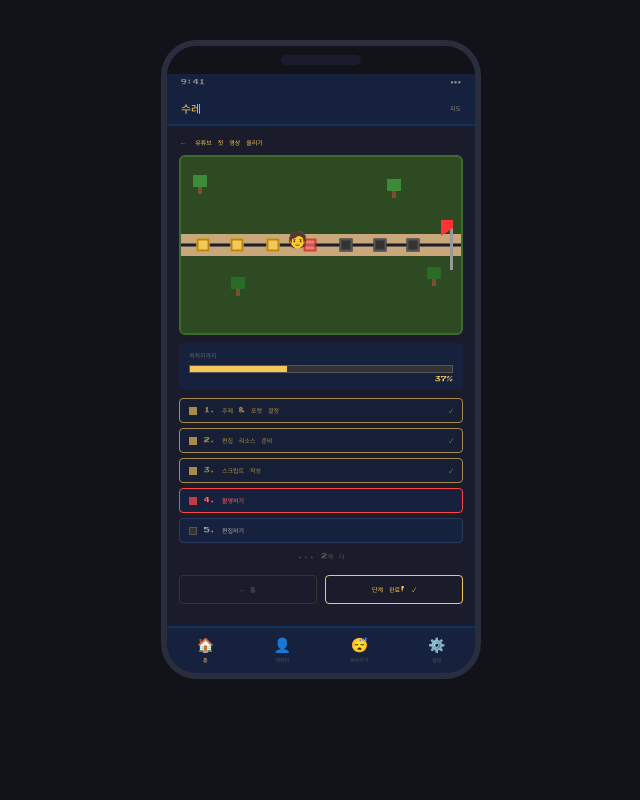
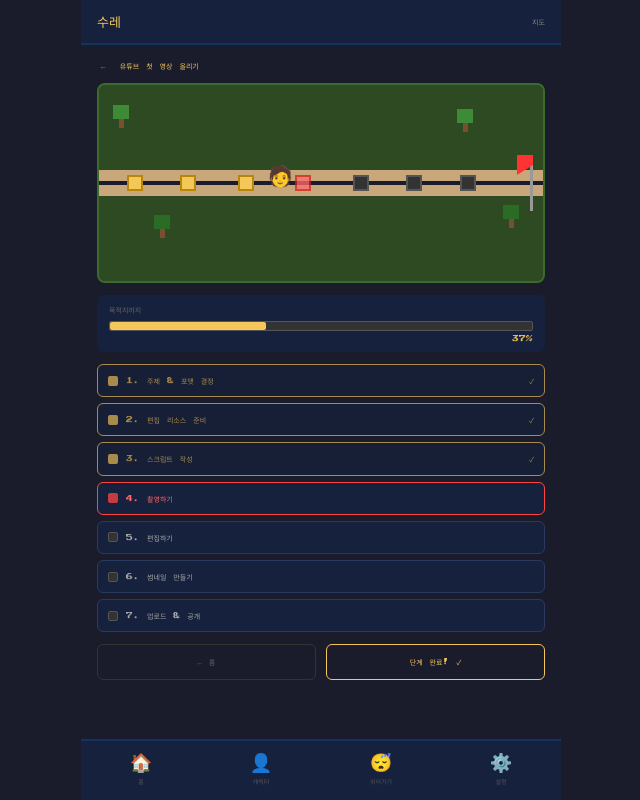
Before and after one commit to hyeznz/sooreh, a plain HTML site: page index.html in a window 1280 px wide. Both pictures are taken after a click on the button "지도 보기 →". Shown: the whole page, without its empty margins (319-959 px from the left). Drawn offline with Linux system fonts and the light colour scheme.

Commit message:
Add files via upload
화면 업그레이드

```diff
--- a/index.html
+++ b/index.html
@@ -2,121 +2,120 @@
 <html lang="ko">
 <head>
 <meta charset="UTF-8">
-<meta name="viewport" content="width=device-width, initial-scale=1.0">
-<title>수레 — 실행 동반자</title>
-<link rel="preconnect" href="https://fonts.googleapis.com">
+<meta name="viewport" content="width=device-width, initial-scale=1.0, maximum-scale=1.0, user-scalable=no">
+<title>수레</title>
 <link href="https://fonts.googleapis.com/css2?family=Press+Start+2P&display=swap" rel="stylesheet">
 <style>
-*{box-sizing:border-box;margin:0;padding:0}
-html,body{height:100%;background:#111318;display:flex;justify-content:center;align-items:flex-start;padding:20px 0;font-family:'Press Start 2P',monospace}
-.phone{width:320px;background:#1a1c2c;border-radius:36px;overflow:hidden;border:6px solid #2a2d3e}
-.notch{height:28px;background:#111318;display:flex;align-items:center;justify-content:center}
-.notch-bar{width:80px;height:10px;background:#1a1c2c;border-radius:10px}
-.statusbar{background:#16213e;padding:4px 14px;display:flex;justify-content:space-between;align-items:center}
-.status-txt{font-size:6px;color:#888}
-.topbar{background:#16213e;padding:10px 14px 8px;border-bottom:2px solid #0f3460;display:flex;align-items:center;justify-content:space-between}
-.app-logo{font-size:11px;color:#f4c75a}
-.tab-label{font-size:6px;color:#888}
-.body{background:#1a1c2c;min-height:500px}
+*{box-sizing:border-box;margin:0;padding:0;-webkit-tap-highlight-color:transparent}
+html,body{height:100%;background:#1a1c2c;font-family:'Press Start 2P',monospace;overflow-x:hidden}
+body{display:flex;flex-direction:column;max-width:480px;margin:0 auto;min-height:100vh}
 
-.home-body{padding:12px}
-.home-greeting{font-size:8px;color:#f4c75a;margin-bottom:2px}
-.home-sub{font-size:6px;color:#555;margin-bottom:12px}
-.today-section{background:#1e0a0a;border:2px solid #ff4444;border-radius:6px;padding:10px;margin-bottom:12px}
-.today-label{font-size:6px;color:#ff6666;margin-bottom:8px}
-.today-card{display:flex;align-items:center;gap:8px}
-.today-icon{font-size:20px;width:28px;text-align:center}
+.topbar{background:#16213e;padding:12px 16px;display:flex;align-items:center;justify-content:space-between;border-bottom:2px solid #0f3460;flex-shrink:0}
+.app-logo{font-size:13px;color:#f4c75a}
+.tab-label{font-size:7px;color:#888}
+
+.body{flex:1;overflow-y:auto;-webkit-overflow-scrolling:touch;background:#1a1c2c}
+
+.home-body{padding:16px}
+.home-greeting{font-size:10px;color:#f4c75a;margin-bottom:4px}
+.home-sub{font-size:7px;color:#555;margin-bottom:16px}
+
+.today-section{background:#1e0a0a;border:2px solid #ff4444;border-radius:8px;padding:12px;margin-bottom:16px}
+.today-label{font-size:7px;color:#ff6666;margin-bottom:10px}
+.today-card{display:flex;align-items:center;gap:10px}
+.today-icon{font-size:24px;width:32px;text-align:center}
 .today-info{flex:1}
-.today-name{font-size:7px;color:#eee;margin-bottom:5px;line-height:1.5}
-.mini-bar{background:#333;height:5px;border:1px solid #555}
-.mini-fill{height:100%;background:#ff4444}
-.mini-steps{font-size:6px;color:#888;margin-top:3px}
-.push-btn{font-size:6px;background:#ff4444;color:#fff;border:none;padding:6px 10px;border-radius:3px;cursor:pointer;margin-top:8px;width:100%;font-family:'Press Start 2P',monospace}
-.section-label{font-size:6px;color:#555;margin-bottom:8px;letter-spacing:1px}
-.wagon-card{background:#16213e;border:1px solid #2a3a5e;border-radius:6px;padding:10px;margin-bottom:8px;cursor:pointer;display:flex;align-items:center;gap:8px}
+.today-name{font-size:8px;color:#eee;margin-bottom:6px;line-height:1.6}
+.mini-bar{background:#333;height:6px;border:1px solid #555;border-radius:2px}
+.mini-fill{height:100%;background:#ff4444;border-radius:2px}
+.mini-steps{font-size:7px;color:#888;margin-top:4px}
+.push-btn{font-size:7px;background:#ff4444;color:#fff;border:none;padding:10px;border-radius:4px;cursor:pointer;margin-top:10px;width:100%;font-family:'Press Start 2P',monospace}
+
+.section-label{font-size:7px;color:#555;margin-bottom:10px;letter-spacing:1px}
+.wagon-card{background:#16213e;border:1px solid #2a3a5e;border-radius:8px;padding:12px;margin-bottom:10px;cursor:pointer;display:flex;align-items:center;gap:10px}
 .wagon-card:active{border-color:#f4c75a}
-.wagon-icon{font-size:18px;width:26px;text-align:center}
+.wagon-icon{font-size:22px;width:30px;text-align:center}
 .wagon-info{flex:1;min-width:0}
-.wagon-name{font-size:6px;color:#ccc;margin-bottom:5px;line-height:1.5;white-space:nowrap;overflow:hidden;text-overflow:ellipsis}
-.wagon-bar{background:#333;height:5px;border:1px solid #444}
-.wagon-fill{height:100%;background:#f4c75a}
-.wagon-steps-txt{font-size:6px;color:#666;margin-top:3px}
-.wagon-arrow{font-size:8px;color:#444}
-.add-btn{width:100%;font-size:7px;background:transparent;border:1px dashed #333;color:#555;padding:10px;border-radius:6px;cursor:pointer;margin-top:4px;font-family:'Press Start 2P',monospace}
+.wagon-name{font-size:7px;color:#ccc;margin-bottom:6px;line-height:1.6;white-space:nowrap;overflow:hidden;text-overflow:ellipsis}
+.wagon-bar{background:#333;height:6px;border:1px solid #444;border-radius:2px}
+.wagon-fill{height:100%;background:#f4c75a;border-radius:2px}
+.wagon-steps-txt{font-size:6px;color:#666;margin-top:4px}
+.wagon-arrow{font-size:12px;color:#444}
+.add-btn{width:100%;font-size:8px;background:transparent;border:1px dashed #333;color:#555;padding:14px;border-radius:8px;cursor:pointer;margin-top:6px;font-family:'Press Start 2P',monospace}
 
-.map-body{background:#1a1c2c}
-.map-header{padding:10px 12px 6px;display:flex;align-items:center;gap:8px}
-.back-btn{font-size:7px;color:#888;background:none;border:none;cursor:pointer;padding:2px;font-family:'Press Start 2P',monospace}
-.map-title{font-size:6px;color:#f4c75a;flex:1;line-height:1.5}
-.map-canvas{background:#2d4a22;margin:0 12px;border-radius:6px;border:2px solid #3d6b2e;position:relative;height:180px;overflow:hidden}
-.px-road{position:absolute;top:50%;transform:translateY(-50%);left:0;right:0;height:22px;background:#c8a87a}
-.px-road-line{position:absolute;top:50%;transform:translateY(-50%);height:3px;background:#1a1c2c;left:0;right:0}
+.map-body{padding:0}
+.map-header{padding:12px 16px 8px;display:flex;align-items:center;gap:10px}
+.back-btn{font-size:8px;color:#888;background:none;border:none;cursor:pointer;padding:4px;font-family:'Press Start 2P',monospace}
+.map-title{font-size:7px;color:#f4c75a;flex:1;line-height:1.6}
+
+.map-canvas{background:#2d4a22;margin:0 16px;border-radius:8px;border:2px solid #3d6b2e;position:relative;height:200px;overflow:hidden}
+.px-road{position:absolute;top:50%;transform:translateY(-50%);left:0;right:0;height:26px;background:#c8a87a}
+.px-road-line{position:absolute;top:50%;transform:translateY(-50%);height:4px;background:#1a1c2c;left:0;right:0}
 .px-tree-top{background:#3d8b37}
-.px-tree-trunk{width:4px;height:7px;background:#7b4f2e;margin:0 auto}
-.flag-wrap{position:absolute;right:8px;top:0;bottom:0;display:flex;align-items:center}
-.flag-pole-div{width:3px;height:50px;background:#999;position:relative}
-.flag-tri-div{position:absolute;top:0;right:0;width:0;height:0;border-top:8px solid #ff3333;border-bottom:8px solid transparent;border-left:12px solid #ff3333}
-.sdot{position:absolute;top:50%;transform:translate(-50%,-50%);width:13px;height:13px}
-.sdot-inner{width:13px;height:13px}
+.px-tree-trunk{width:5px;height:9px;background:#7b4f2e;margin:0 auto}
+.flag-wrap{position:absolute;right:10px;top:0;bottom:0;display:flex;align-items:center}
+.flag-pole-div{width:3px;height:56px;background:#999;position:relative}
+.flag-tri-div{position:absolute;top:0;right:0;width:0;height:0;border-top:10px solid #ff3333;border-bottom:10px solid transparent;border-left:16px solid #ff3333}
+.sdot{position:absolute;top:50%;transform:translate(-50%,-50%);width:16px;height:16px}
+.sdot-inner{width:16px;height:16px}
 .sdot-done{background:#f4c75a;border:2px solid #b8860b}
 .sdot-cur{background:#ff6b6b;border:2px solid #cc2222;animation:blink 0.9s infinite}
 .sdot-fut{background:#333;border:2px solid #555}
-.px-char{position:absolute;top:50%;transform:translateY(-80%);font-size:16px;transition:left 0.5s}
+.px-char{position:absolute;top:50%;transform:translateY(-80%);font-size:20px;transition:left 0.5s}
 .cloud-div{position:absolute;background:#b8d4f0;border-radius:3px}
-.prog-wrap{margin:8px 12px;background:#16213e;border-radius:4px;padding:8px 10px}
-.prog-label{font-size:6px;color:#666;margin-bottom:5px}
-.prog-track{background:#333;height:8px;border:1px solid #555}
-.prog-fill{height:100%;background:#f4c75a;transition:width 0.5s}
-.prog-pct{font-size:6px;color:#f4c75a;text-align:right;margin-top:3px}
-.step-list-m{margin:8px 12px;display:flex;flex-direction:column;gap:5px}
-.step-item-m{background:#16213e;border:1px solid #2a3a5e;border-radius:4px;padding:7px 9px;display:flex;align-items:center;gap:7px}
+
+.prog-wrap{margin:12px 16px;background:#16213e;border-radius:6px;padding:10px 12px}
+.prog-label{font-size:7px;color:#666;margin-bottom:6px}
+.prog-track{background:#333;height:10px;border:1px solid #555;border-radius:2px}
+.prog-fill{height:100%;background:#f4c75a;transition:width 0.5s;border-radius:2px}
+.prog-pct{font-size:7px;color:#f4c75a;text-align:right;margin-top:4px}
+
+.step-list-m{margin:0 16px 8px;display:flex;flex-direction:column;gap:6px}
+.step-item-m{background:#16213e;border:1px solid #2a3a5e;border-radius:6px;padding:10px;display:flex;align-items:center;gap:8px}
 .step-item-m.done-m{border-color:#f4c75a;opacity:0.65}
 .step-item-m.cur-m{border-color:#ff4444}
-.step-dot-m{width:8px;height:8px;flex-shrink:0}
+.step-dot-m{width:10px;height:10px;flex-shrink:0;border-radius:2px}
 .step-dot-m.done-m{background:#f4c75a}
 .step-dot-m.cur-m{background:#ff4444;animation:blink 0.9s infinite}
 .step-dot-m.fut-m{background:#333;border:1px solid #555}
-.step-text-m{font-size:6px;color:#aaa;line-height:1.5;flex:1}
+.step-text-m{font-size:7px;color:#aaa;line-height:1.6;flex:1}
 .step-item-m.done-m .step-text-m{color:#f4c75a}
 .step-item-m.cur-m .step-text-m{color:#ff6666}
-.check-m{font-size:6px;color:#f4c75a}
-.action-row{display:flex;gap:8px;margin:10px 12px 12px}
-.act-btn{flex:1;font-size:6px;padding:9px 4px;background:transparent;border:1px solid #333;color:#666;border-radius:4px;cursor:pointer;font-family:'Press Start 2P',monospace}
+.check-m{font-size:7px;color:#f4c75a}
+
+.action-row{display:flex;gap:10px;margin:12px 16px 16px}
+.act-btn{flex:1;font-size:7px;padding:12px 4px;background:transparent;border:1px solid #333;color:#666;border-radius:6px;cursor:pointer;font-family:'Press Start 2P',monospace}
 .act-btn.primary{border-color:#f4c75a;color:#f4c75a}
 .act-btn.primary:active{background:#f4c75a;color:#1a1c2c}
 
-.char-body{padding:12px}
-.char-title-m{font-size:8px;color:#f4c75a;text-align:center;margin-bottom:12px}
-.char-grid-m{display:grid;grid-template-columns:repeat(4,1fr);gap:6px;margin-bottom:12px}
-.char-card-m{background:#16213e;border:1px solid #2a3a5e;border-radius:4px;padding:6px 4px;text-align:center;cursor:pointer}
+.char-body{padding:16px}
+.char-title-m{font-size:10px;color:#f4c75a;text-align:center;margin-bottom:16px}
+.char-grid-m{display:grid;grid-template-columns:repeat(4,1fr);gap:8px;margin-bottom:16px}
+.char-card-m{background:#16213e;border:1px solid #2a3a5e;border-radius:6px;padding:10px 4px;text-align:center;cursor:pointer}
 .char-card-m.sel{border-color:#f4c75a}
-.char-emoji-m{font-size:18px;display:block;margin-bottom:3px}
-.char-name-m{font-size:5px;color:#666}
+.char-emoji-m{font-size:22px;display:block;margin-bottom:4px}
+.char-name-m{font-size:6px;color:#666}
 .char-card-m.sel .char-name-m{color:#f4c75a}
-.char-action-row{display:flex;gap:8px}
+.char-action-row{display:flex;gap:10px}
 
-.navbar{background:#16213e;border-top:2px solid #0f3460;display:flex;justify-content:space-around;padding:8px 0 10px}
-.nav-item{display:flex;flex-direction:column;align-items:center;gap:3px;cursor:pointer}
-.nav-icon{font-size:14px}
-.nav-label{font-size:5px;color:#555}
+.navbar{background:#16213e;border-top:2px solid #0f3460;display:flex;justify-content:space-around;padding:10px 0 14px;flex-shrink:0}
+.nav-item{display:flex;flex-direction:column;align-items:center;gap:4px;cursor:pointer;padding:0 8px}
+.nav-icon{font-size:18px}
+.nav-label{font-size:6px;color:#555}
 .nav-item.active .nav-label{color:#f4c75a}
 
 @keyframes blink{0%,100%{opacity:1}50%{opacity:0.3}}
 </style>
 </head>
 <body>
-<div class="phone">
-  <div class="notch"><div class="notch-bar"></div></div>
-  <div class="statusbar">
-    <span class="status-txt">9:41</span>
-    <span class="status-txt">●●●</span>
-  </div>
+
 <div class="topbar">
   <div class="app-logo">수레</div>
   <div class="tab-label" id="tab-lbl">홈</div>
 </div>
 
 <div class="body">
+
   <div id="v-home" class="home-body">
     <div class="home-greeting">안녕하세요!</div>
     <div class="home-sub">오늘도 한 걸음씩</div>
@@ -166,32 +165,32 @@ html,body{height:100%;background:#111318;display:flex;justify-content:center;ali
   <div id="v-map" style="display:none" class="map-body">
     <div class="map-header">
       <button class="back-btn" onclick="goHome()">←</button>
-        <div class="map-title" id="map-ttl">유튜브 첫 영상 올리기</div>
+      <div class="map-title" id="map-ttl"></div>
     </div>
     <div class="map-canvas">
-        <div class="cloud-div" style="width:40px;height:12px;top:12px;left:30px;opacity:0.6"></div>
-        <div class="cloud-div" style="width:28px;height:9px;top:16px;left:62px;opacity:0.4"></div>
-        <div class="cloud-div" style="width:50px;height:14px;top:10px;right:50px;opacity:0.7"></div>
+      <div class="cloud-div" style="width:50px;height:14px;top:14px;left:30px;opacity:0.6"></div>
+      <div class="cloud-div" style="width:34px;height:10px;top:20px;left:72px;opacity:0.4"></div>
+      <div class="cloud-div" style="width:60px;height:16px;top:12px;right:60px;opacity:0.7"></div>
       <div style="position:absolute;inset:0;background:#2d4a22"></div>
-        <div style="position:absolute;top:18px;left:12px"><div class="px-tree-top" style="width:14px;height:12px"></div><div class="px-tree-trunk"></div></div>
-        <div style="position:absolute;top:120px;left:50px"><div class="px-tree-top" style="width:14px;height:12px;background:#2a6b25"></div><div class="px-tree-trunk"></div></div>
-        <div style="position:absolute;top:22px;right:60px"><div class="px-tree-top" style="width:14px;height:12px"></div><div class="px-tree-trunk"></div></div>
-        <div style="position:absolute;top:110px;right:20px"><div class="px-tree-top" style="width:14px;height:12px;background:#2a6b25"></div><div class="px-tree-trunk"></div></div>
+      <div style="position:absolute;top:20px;left:14px"><div class="px-tree-top" style="width:16px;height:14px"></div><div class="px-tree-trunk"></div></div>
+      <div style="position:absolute;top:130px;left:55px"><div class="px-tree-top" style="width:16px;height:14px;background:#2a6b25"></div><div class="px-tree-trunk"></div></div>
+      <div style="position:absolute;top:24px;right:70px"><div class="px-tree-top" style="width:16px;height:14px"></div><div class="px-tree-trunk"></div></div>
+      <div style="position:absolute;top:120px;right:24px"><div class="px-tree-top" style="width:16px;height:14px;background:#2a6b25"></div><div class="px-tree-trunk"></div></div>
       <div class="px-road"><div class="px-road-line"></div></div>
       <div class="flag-wrap"><div class="flag-pole-div"><div class="flag-tri-div"></div></div></div>
-        <div class="sdot" style="left:8%"><div class="sdot-inner sdot-done" id="d0"></div></div>
-        <div class="sdot" style="left:20%"><div class="sdot-inner sdot-done" id="d1"></div></div>
-        <div class="sdot" style="left:33%"><div class="sdot-inner sdot-done" id="d2"></div></div>
-        <div class="sdot" style="left:46%"><div class="sdot-inner sdot-cur" id="d3"></div></div>
-        <div class="sdot" style="left:59%"><div class="sdot-inner sdot-fut" id="d4"></div></div>
-        <div class="sdot" style="left:71%"><div class="sdot-inner sdot-fut" id="d5"></div></div>
-        <div class="sdot" style="left:83%"><div class="sdot-inner sdot-fut" id="d6"></div></div>
+      <div class="sdot" style="left:8%"><div class="sdot-inner" id="d0"></div></div>
+      <div class="sdot" style="left:20%"><div class="sdot-inner" id="d1"></div></div>
+      <div class="sdot" style="left:33%"><div class="sdot-inner" id="d2"></div></div>
+      <div class="sdot" style="left:46%"><div class="sdot-inner" id="d3"></div></div>
+      <div class="sdot" style="left:59%"><div class="sdot-inner" id="d4"></div></div>
+      <div class="sdot" style="left:71%"><div class="sdot-inner" id="d5"></div></div>
+      <div class="sdot" style="left:83%"><div class="sdot-inner" id="d6"></div></div>
       <div class="px-char" id="px-char" style="left:38%">🧑</div>
     </div>
     <div class="prog-wrap">
       <div class="prog-label">목적지까지</div>
-        <div class="prog-track"><div class="prog-fill" id="pg-fill" style="width:37%"></div></div>
-        <div class="prog-pct" id="pg-pct">37%</div>
+      <div class="prog-track"><div class="prog-fill" id="pg-fill"></div></div>
+      <div class="prog-pct" id="pg-pct"></div>
     </div>
     <div class="step-list-m" id="step-list-m"></div>
     <div class="action-row">
@@ -217,14 +216,15 @@ html,body{height:100%;background:#111318;display:flex;justify-content:center;ali
       <button class="act-btn primary" onclick="goHome()">선택 완료!</button>
     </div>
   </div>
+
 </div>
 
 <div class="navbar">
-    <div class="nav-item active" onclick="goHome()">
+  <div class="nav-item active" id="nav-home" onclick="goHome()">
     <div class="nav-icon">🏠</div>
     <div class="nav-label">홈</div>
   </div>
-    <div class="nav-item" onclick="openChar()">
+  <div class="nav-item" id="nav-char" onclick="openChar()">
     <div class="nav-icon">👤</div>
     <div class="nav-label">캐릭터</div>
   </div>
@@ -235,7 +235,6 @@ html,body{height:100%;background:#111318;display:flex;justify-content:center;ali
   <div class="nav-item">
     <div class="nav-icon">⚙️</div>
     <div class="nav-label">설정</div>
-    </div>
   </div>
 </div>
 
@@ -251,12 +250,19 @@ const charPos=['6%','18%','30%','43%','56%','68%','80%','90%'];
 function show(id){
   ['v-home','v-map','v-char'].forEach(v=>document.getElementById(v).style.display='none');
   document.getElementById(id).style.display='block';
+  document.querySelector('.body').scrollTop=0;
 }
-function goHome(){show('v-home');document.getElementById('tab-lbl').textContent='홈';}
-function openChar(){show('v-char');document.getElementById('tab-lbl').textContent='캐릭터';}
+function setNav(id){
+  document.querySelectorAll('.nav-item').forEach(n=>n.classList.remove('active'));
+  const el=document.getElementById(id);
+  if(el)el.classList.add('active');
+}
+function goHome(){show('v-home');setNav('nav-home');document.getElementById('tab-lbl').textContent='홈';}
+function openChar(){show('v-char');setNav('nav-char');document.getElementById('tab-lbl').textContent='캐릭터';}
 function openMap(idx){
   cur=idx;const m=maps[idx];
   show('v-map');
+  document.querySelectorAll('.nav-item').forEach(n=>n.classList.remove('active'));
   document.getElementById('tab-lbl').textContent='지도';
   document.getElementById('map-ttl').textContent=m.goal;
   document.getElementById('pg-fill').style.width=m.pct+'%';
@@ -278,10 +284,9 @@ function renderDots(m){
 }
 function renderStepList(m){
   const l=document.getElementById('step-list-m');l.innerHTML='';
-  m.steps.slice(0,5).forEach((s,i)=>{
+  m.steps.forEach((s,i)=>{
     const div=document.createElement('div');
-    const cls=i<m.done?'done-m':i===m.done?'cur-m':'';
-    div.className='step-item-m '+cls;
+    div.className='step-item-m '+(i<m.done?'done-m':i===m.done?'cur-m':'');
     const dc=document.createElement('div');
     dc.className='step-dot-m '+(i<m.done?'done-m':i===m.done?'cur-m':'fut-m');
     const tx=document.createElement('div');
@@ -290,12 +295,6 @@ function renderStepList(m){
     if(i<m.done){const ck=document.createElement('div');ck.className='check-m';ck.textContent='✓';div.appendChild(ck);}
     l.appendChild(div);
   });
-  if(m.steps.length>5){
-    const more=document.createElement('div');
-    more.style.cssText='font-size:6px;color:#555;text-align:center;padding:4px;font-family:"Press Start 2P",monospace';
-    more.textContent='... '+(m.steps.length-5)+'개 더';
-    l.appendChild(more);
-  }
 }
 function completeStep(){
   const m=maps[cur];
```
Lines whose indentation alone changed are shown as unchanged.
